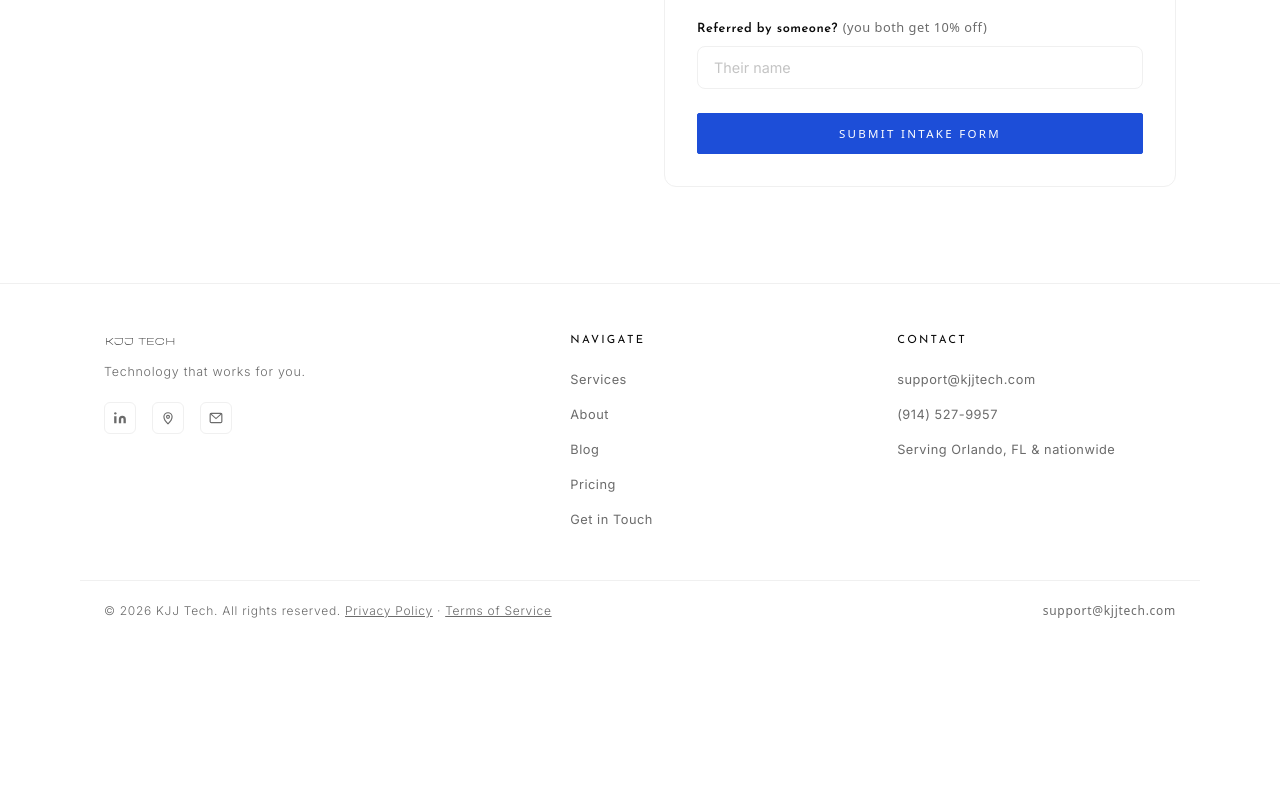
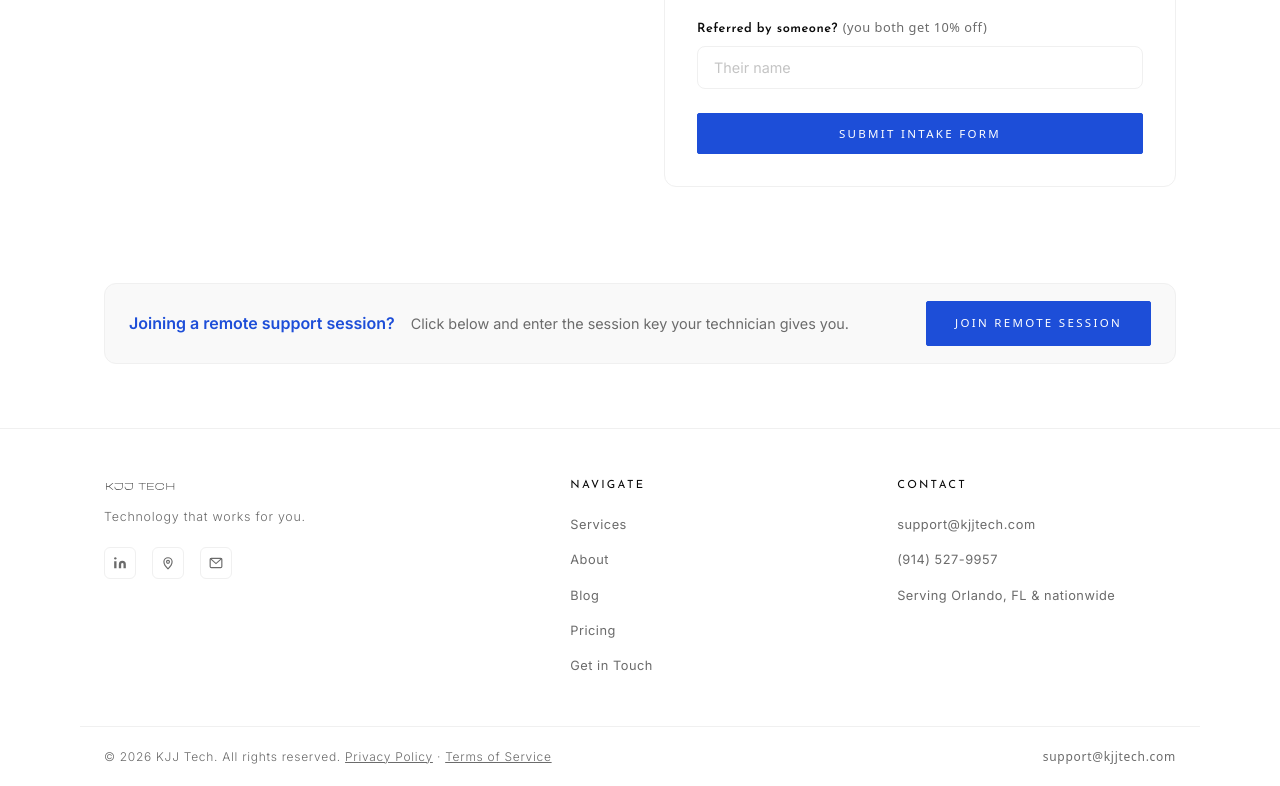
Before and after one commit to jbello2tech/kjjtech-website, a plain HTML site: page getintouch.html in a window 1280 px wide. Shown: the part 1380-2166 px from the top of the page. Before the commit the page ends 2020 px from the top, so only its background shows below. Drawn offline with Linux system fonts and the light colour scheme; a web font is replaced by a local one.

Commit message:
Add Join Remote Session box to bottom of contact page
Co-Authored-By: Claude Opus 5.5 <noreply@anthropic.com>
Claude-Session: https://claude.ai/code/session_01W2jLrTZ1n3xbmJU4jKvhpM

```diff
--- a/getintouch.html
+++ b/getintouch.html
@@ -368,6 +368,19 @@
     </div>
   </section>
 
+  <!-- REMOTE SESSION (bottom) -->
+  <section class="quick-q" style="padding:0 1.5rem 3rem;">
+    <div class="container">
+      <div class="remote-join">
+        <div class="remote-join__text">
+          <span class="remote-join__title">Joining a remote support session?</span>
+          <span class="remote-join__hint">Click below and enter the session key your technician gives you.</span>
+        </div>
+        <a href="https://join.zoho.com" target="_blank" rel="noopener" class="btn btn--primary remote-join__btn">Join Remote Session</a>
+      </div>
+    </div>
+  </section>
+
   <!-- FOOTER -->
   <footer class="footer">
     <div class="container footer__top">
```
